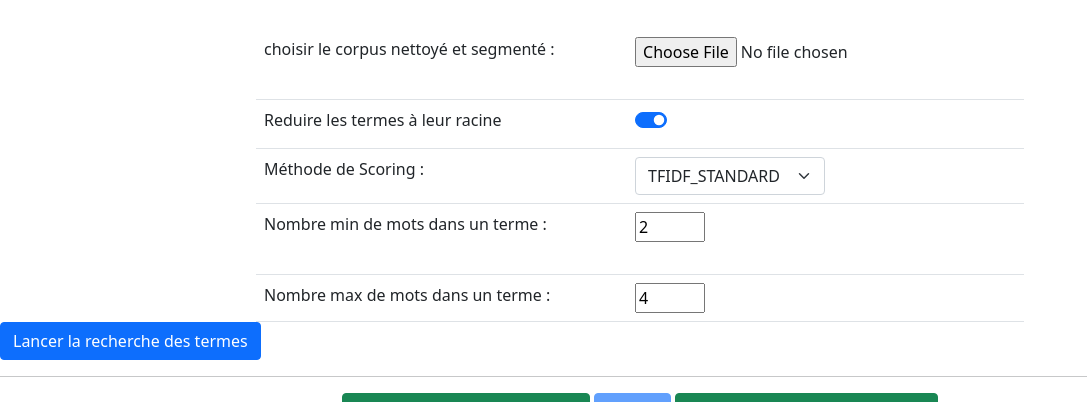
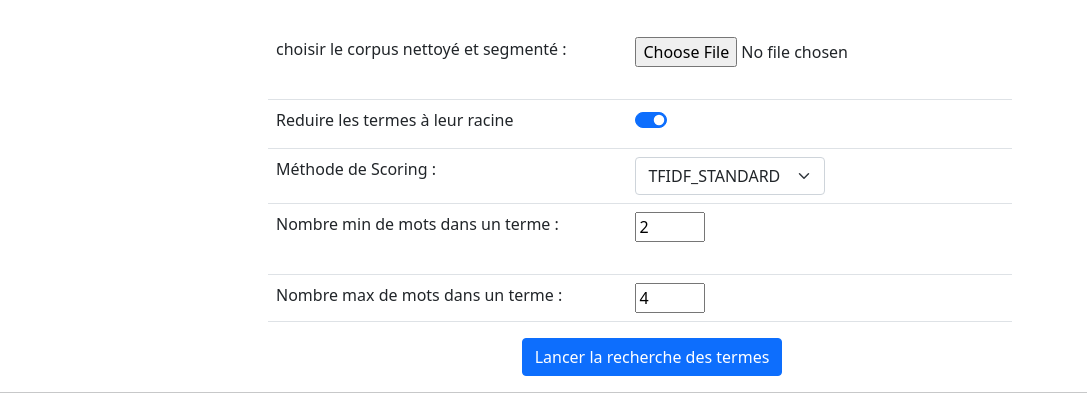
Before and after one commit to bah-mamadou25/web_mel, a Django app: template pel_mel/templates/pel_mel/termes.html in a window 1280 px wide. Shown: the part 54-456 px from the top of the page, without its empty margins (0-1087 px from the left). Run offline with Django 4.2, Linux system fonts and the light colour scheme; the template is opened without the code that fills it, so the values that code supplies are empty.

```diff
--- a/pel_mel/templates/pel_mel/termes.html
+++ b/pel_mel/templates/pel_mel/termes.html
@@ -42,8 +42,9 @@
 
             {% csrf_token %}
             <br>
-          <table class="table" style="width:60vw; margin:auto">
-            <div class="container">
+            <div class="container" style="width:60vw; margin:auto;" >
+
+          <table class="table" >
             <tr>
             <td>
             <label for="corpus"> choisir le corpus nettoyé et segmenté : </label>
@@ -100,8 +101,10 @@
             </tr>
           </table>
 
+            <div style="width: 60vw; text-align: center;">
+              <input type="submit" class="btn btn-primary" value="Lancer la recherche des termes" style="margin: auto;">
 
-              <input type="submit" class="btn btn-primary" value="Lancer la recherche des termes">
+            </div>
         </div>
     </form>
     <hr>
```
Also changed, not shown: 4 other files.
